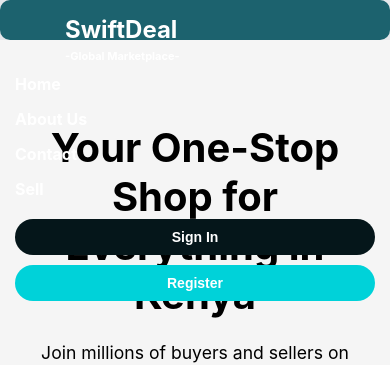
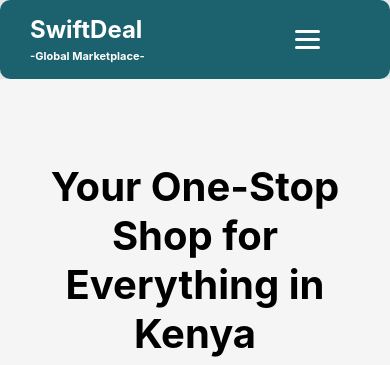
Before and after one commit to Godswillomuka/swiftdeal, a React (Create React App) app: page / in a window 390 px wide. Shown: the top 365 px of the page. Built offline with nearby package versions, Linux system fonts and the light colour scheme.

Commit message:
Adjust mobile navbar button alignment using margin-left: 50px

```diff
--- a/src/components/Navbar/Navbar.css
+++ b/src/components/Navbar/Navbar.css
@@ -1,15 +1,14 @@
+/* Navbar container */
 .navbar {
   display: flex;
   justify-content: space-between;
   align-items: center;
-    padding: 10px 20px;
+  padding: 30px 20px;
   background-color: #1c626e;
   border-radius: 10px;
-    height: 10px;
-    margin: 0;
-    padding: 30px;
   position: sticky;
-
+  top: 0;
+  z-index: 100;
 }
 
 /* Logo */
@@ -18,9 +17,8 @@
   flex-direction: column;
   align-items: flex-start;
   gap: 5px;
-    height: auto;
+  cursor: pointer;
   margin-left: 50px;
-    cursor: pointer;
 }
 
 .nav-logo h1 {
@@ -36,7 +34,37 @@
   color: #fff;
 }
 
-/* Navigation Links */
+/* Hamburger - hidden on desktop */
+.hamburger {
+  display: none;
+  flex-direction: column;
+  cursor: pointer;
+  margin-right: 50px;
+  gap: 5px;
+  z-index: 200;
+}
+
+.bar {
+  width: 25px;
+  height: 3px;
+  background-color: white;
+  border-radius: 2px;
+  transition: 0.4s;
+}
+
+.bar.change:nth-child(1) {
+  transform: rotate(-45deg) translate(-5px, 6px);
+}
+
+.bar.change:nth-child(2) {
+  opacity: 0;
+}
+
+.bar.change:nth-child(3) {
+  transform: rotate(45deg) translate(-5px, -6px);
+}
+
+/* Nav links - desktop */
 .nav-links {
   list-style: none;
   display: flex;
@@ -57,7 +85,7 @@
 }
 
 .nav-links a:hover {
-  color: #00D2D9; /* Match the Register button color */
+  color: #00d2d9;
 }
 
 .nav-links a::after {
@@ -72,10 +100,10 @@
 }
 
 .nav-links a:hover::after {
-  background-color: #00D2D9; /* Match the Register button color */
+  background-color: #00d2d9;
 }
 
-/* Buttons */
+/* Buttons - desktop */
 .nav-buttons {
   display: flex;
   gap: 10px;
@@ -88,15 +116,15 @@
   border-radius: 35px;
   cursor: pointer;
   font-size: 14px;
-  font-weight: bold; /* Bold text for Sign In button */
-  background-color:#05161a;
+  font-weight: bold;
+  background-color: #05161a;
   color: #fff;
   transition: background-color 0.3s ease, color 0.3s ease;
 }
 
 .login-button:hover {
-  background-color: #16191a; /* Match the Register button color */
-  color: #5ddddd;/* Fixed typo here */
+  background-color: #16191a;
+  color: #5ddddd;
 }
 
 .signup-button {
@@ -105,8 +133,8 @@
   border-radius: 30px;
   cursor: pointer;
   font-size: 14px;
-  font-weight: bold; /* Bold text for Register button */
-  background-color: #00D2D9;
+  font-weight: bold;
+  background-color: #00d2d9;
   color: #ffffff;
   transition: background-color 0.3s ease;
 }
@@ -115,27 +143,126 @@
   background-color: #aaebf0;
 }
 
+/* Nav menu container (desktop) */
+/* This container holds both nav-links and nav-buttons on desktop */
+.nav-menu {
+  display: flex; /* Display as flex row by default */
+  flex-grow: 1; /* Allow it to take available space */
+  justify-content: flex-end; /* Push content (links and buttons) to the right */
+  align-items: center; /* Align items vertically */
+  /* Remove the gap here, as nav-links and nav-buttons have their own gaps */
+}
 
+/* MOBILE RESPONSIVE */
 @media (max-width: 768px) {
   .navbar {
-    flex-direction: column;
-    align-items: flex-start;
-    padding: 15px;
+    flex-wrap: nowrap;
+    padding: 15px 20px;
   }
 
+  .nav-logo {
+    margin-left: 10px;
+  }
+
+  .hamburger {
+    display: flex; /* Show hamburger on mobile */
+  }
+
+  /* Nav menu container (mobile specific) */
+  .nav-menu {
+    position: absolute;
+    top: 70px; /* Adjust based on your navbar height */
+    left: 0;
+    right: 0;
+    width: 100%;
+    background-color: #1c626e;
+    border-radius: 0 0 10px 10px;
+    max-height: 0; /* Hidden by default */
+    opacity: 0; /* Hidden by default */
+    overflow: hidden;
+    padding: 0 20px; /* Padding when closed */
+    box-sizing: border-box;
+    transition: max-height 0.3s ease, opacity 0.3s ease, padding 0.3s ease;
+    z-index: 150;
+    display: flex; /* Keep flex */
+    flex-direction: column; /* Stack vertically on mobile */
+    gap: 20px; /* Gap between nav-links and nav-buttons */
+  }
+
+  /* Show nav-menu when active */
+  .nav-menu.nav-active {
+    max-height: 700px; /* Enough height for all items */
+    opacity: 1;
+    padding: 20px; /* Padding when open */
+  }
+
+  /* Nav links - mobile */
   .nav-links {
+    list-style: none;
+    display: flex;
     flex-direction: column;
     gap: 15px;
-    margin: 10px 0;
+    margin: 0;
+    padding: 0;
   }
 
+  .nav-links li {
+    text-align: center;
+  }
+
+  .nav-links a {
+    font-size: 18px;
+    padding: 10px 0;
+    display: block;
+    color: #fff;
+    font-weight: bold;
+    text-decoration: none;
+  }
+
+  .nav-links a:hover {
+    color: #00d2d9;
+  }
+
+  /* Buttons - mobile */
   .nav-buttons {
+    display: flex;
     flex-direction: column;
-    width: 100%;
-    margin: 10px 0;
+    gap: 15px;
+    align-items: center; /* This centers the buttons horizontally */
+    margin-top: 10px;
   }
 
   .nav-buttons button {
-    width: 100%;
+    width: 90%; /* Adjusted for better centering and responsiveness */
+    max-width: 280px; /* Optional: limit max width of buttons */
+    padding: 12px 15px;
+    font-size: 16px;
+    border: none;
+    border-radius: 30px;
+    cursor: pointer;
+    font-weight: bold;
+    transition: background-color 0.3s ease, color 0.3s ease;
+    margin-left: 50px; /* Align with logo */
+  }
+
+  .login-button {
+    background-color: #05161a;
+    color: #fff;
+    transition: background-color 0.3s ease, color 0.3s ease;
+  }
+
+  .login-button:hover {
+    background-color: #16191a;
+    color: #5ddddd;
+  }
+
+  .signup-button {
+    background-color: #00d2d9;
+    color: #fff;
+    transition: background-color 0.3s ease;
+  }
+
+  .signup-button:hover {
+    background-color: #aaebf0;
   }
 }
--- a/src/components/Navbar/Navbar.js
+++ b/src/components/Navbar/Navbar.js
@@ -1,30 +1,75 @@
-import React from 'react';
+import React, { useState } from 'react';
 import { Link } from 'react-router-dom';
 import './Navbar.css';
 
 function Navbar() {
+  const [menuOpen, setMenuOpen] = useState(false);
+
+  const toggleMenu = () => {
+    setMenuOpen(!menuOpen);
+    if (!menuOpen) {
+      document.body.style.overflow = 'hidden'; // prevent scroll when menu open
+    } else {
+      document.body.style.overflow = 'auto'; // re-enable scroll
+    }
+  };
+
+  const closeMenu = () => {
+    setMenuOpen(false);
+    document.body.style.overflow = 'auto';
+  };
+
   return (
     <nav className="navbar">
-      {/* Logo wrapped in Link */}
+      {/* Logo */}
       <div className="nav-logo">
-        <Link to="/" className="nav-logo-link" style={{ textDecoration: 'none', color: 'inherit' }}>
+        <Link
+          to="/"
+          className="nav-logo-link"
+          onClick={closeMenu}
+          style={{ textDecoration: 'none', color: 'inherit' }}
+        >
           <h1>SwiftDeal</h1>
           <span className="nav-sublogo">-Global Marketplace-</span>
         </Link>
       </div>
 
-      {/* Navigation Links */}
-      <ul className="nav-links">
-        <li><Link to="/">Home</Link></li>
-        <li><Link to="/about">About Us</Link></li>
-        <li><Link to="/contact">Contact</Link></li>
-        <li><Link to="/sell">Sell</Link></li>
-      </ul>
+      {/* Hamburger menu */}
+      <div className={`hamburger ${menuOpen ? 'open' : ''}`} onClick={toggleMenu}>
+        <div className={`bar ${menuOpen ? 'change' : ''}`}></div>
+        <div className={`bar ${menuOpen ? 'change' : ''}`}></div>
+        <div className={`bar ${menuOpen ? 'change' : ''}`}></div>
+      </div>
 
-      {/* Buttons */}
-      <div className="nav-buttons">
-        <button className="login-button">Sign In</button>
-        <button className="signup-button">Register</button>
+      {/* Nav menu container (links + buttons) */}
+      <div className={`nav-menu ${menuOpen ? 'nav-active' : ''}`}>
+        <ul className="nav-links">
+          <li>
+            <Link to="/" onClick={closeMenu}>
+              Home
+            </Link>
+          </li>
+          <li>
+            <Link to="/about" onClick={closeMenu}>
+              About Us
+            </Link>
+          </li>
+          <li>
+            <Link to="/contact" onClick={closeMenu}>
+              Contact
+            </Link>
+          </li>
+          <li>
+            <Link to="/sell" onClick={closeMenu}>
+              Sell
+            </Link>
+          </li>
+        </ul>
+
+        <div className="nav-buttons">
+          <button className="login-button">Sign In</button>
+          <button className="signup-button">Register</button>
+        </div>
       </div>
     </nav>
   );
```
Lines whose indentation alone changed are shown as unchanged.
